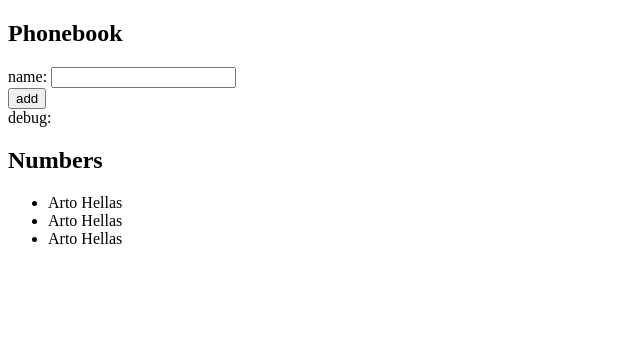
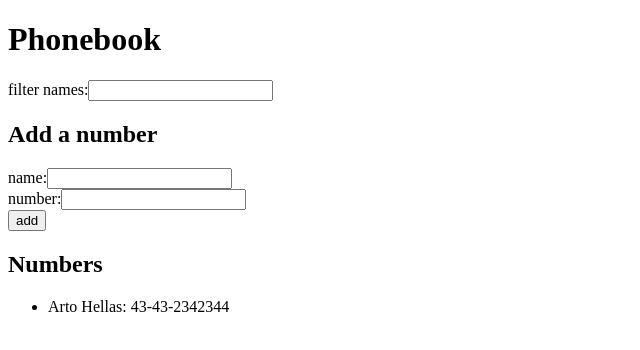
Before and after one commit to mirdevilar/hy-fs-p2, a React (Vite) app in the folder phonebook/: page / in a window 1280 px wide. Shown: the top 350 px of the page, without its empty margins (0-640 px from the left). Built offline with nearby package versions, Linux system fonts and the light colour scheme.

Commit message:
2.6-2.11

```diff
--- /dev/null
+++ b/phonebook/db.json
@@ -0,0 +1,24 @@
+{
+    "persons":[
+      {
+        "name": "Arto Hellas",
+        "number": "040-123456",
+        "id": 1
+      },
+      {
+        "name": "Ada Lovelace",
+        "number": "39-44-5323523",
+        "id": 2
+      },
+      {
+        "name": "Dan Abramov",
+        "number": "12-43-234345",
+        "id": 3
+      },
+      {
+        "name": "Mary Poppendieck",
+        "number": "39-23-6423122",
+        "id": 4
+      }
+    ]
+  }
--- a/phonebook/package.json
+++ b/phonebook/package.json
@@ -7,9 +7,11 @@
     "dev": "vite",
     "build": "vite build",
     "lint": "eslint . --ext js,jsx --report-unused-disable-directives --max-warnings 0",
-    "preview": "vite preview"
+    "preview": "vite preview",
+    "server": "npx json-server -p3001 --watch db.json"
   },
   "dependencies": {
+    "axios": "^1.6.5",
     "react": "^18.2.0",
     "react-dom": "^18.2.0"
   },
@@ -21,6 +23,7 @@
     "eslint-plugin-react": "^7.33.2",
     "eslint-plugin-react-hooks": "^4.6.0",
     "eslint-plugin-react-refresh": "^0.4.5",
+    "json-server": "^1.0.0-alpha.21",
     "vite": "^5.0.8"
   }
 }
--- a/phonebook/src/App.jsx
+++ b/phonebook/src/App.jsx
@@ -1,54 +1,138 @@
 import { useState } from 'react'
 
-const Person = ({person}) => {
+const Filter = ({handleChange, filter}) => {
   return (
-    <li className='person' >{person.name}</li>
+    <div>
+      filter names:
+      <input
+        onChange={handleChange}
+        value={filter}
+      />
+    </div>
   )
 }
 
-const PersonsList = ({persons}) => {
+const PersonsList = ({persons, filter}) => {
+  const list = persons
+    .filter(person => {
+      return (
+        !filter ||
+        person.name.toLowerCase()
+          .includes(filter.toLowerCase())
+      )
+    })
+    .map((person, i) =>
+    <li key={i} className='person' >{person.name}: {person.number}</li>
+    )
   return (
-    <ul>
-      {persons.map( (person, i) => <Person key={i} person={person} /> )}
-    </ul>
+    <ul>{list}</ul>
+  )
+}
+
+const AddPerson = ({newName, newNumber,
+handleNameUpdate, handleNumberUpdate, handleSubmitPerson}) => {
+
+
+
+  return (
+    <form>
+      <div>
+        name:
+        <input
+          onChange={handleNameUpdate}
+          value={newName}
+        />
+        <br />
+        number:
+        <input
+          onChange={handleNumberUpdate}
+          value={newNumber}
+        />
+      </div>
+      <div>
+        <button onClick={handleSubmitPerson} type="submit">add</button>
+      </div>
+    </form>
   )
 }
 
 const App = () => {
+  // STATES
+
   const [persons, setPersons] = useState([
-    { name: 'Arto Hellas' },
-    { name: 'Arto Hellas' },
-    { name: 'Arto Hellas' }
+    { name: 'Arto Hellas' , number: '43-43-2342344'}
   ])
   const [newName, setNewName] = useState('')
+  const [newNumber, setNewNumber] = useState('')
+  const [filter, setFilter] = useState('')
 
-  const handleNameUpdate = (e) => {
-    setNewName(e.target.value)
+  // FUNCTIONS
+
+  const addPerson = () => {
+    const exists = (persons.reduce((includes, person) => {
+      return person.name === newName
+        ? true
+        : includes
+    }, false))
+    console.log(JSON.stringify(persons));
+    if (exists) {
+      throw newName + ' is already in your phonebook!'
+    } else {
+      const person = {
+        name: newName,
+        number: newNumber,
+      }
+      setPersons(persons.concat(person))
+    }
   }
 
-  const addPerson = () => {
-    setPersons(persons.concat({name: newName}))
-  }
+  // HANDLERS
+
+  const handleFilterUpdate = (e) =>
+    setFilter(e.target.value)
+
+  const handleNameUpdate = (e) =>
+    setNewName(e.target.value)
+
+  const handleNumberUpdate = (e) =>
+    setNewNumber(e.target.value)
 
   const handleSubmitPerson = (e) => {
     e.preventDefault()
-    addPerson()
+
+    try {
+      addPerson()
+      setNewName('')
+      setNewNumber('')
+    } catch (error) {
+      console.log(error)
+      alert(error)
+    }
+
+    /*if (try) {
+      alert(try)
+    } else {
+
+    }*/
   }
 
   return (
     <div>
-      <h2>Phonebook</h2>
-      <form>
-        <div>
-          name: <input onChange={handleNameUpdate} />
-        </div>
-        <div>
-          <button onClick={handleSubmitPerson} type="submit">add</button>
-          <div>debug: {newName}</div>
-        </div>
-      </form>
+      <h1>Phonebook</h1>
+      <Filter
+        handleChange={handleFilterUpdate}
+        filter={filter}
+      />
+      <h2>Add a number</h2>
+      <AddPerson
+        newName={newName}
+        newNumber={newNumber}
+        handleNameUpdate={handleNameUpdate}
+        handleNumberUpdate={handleNumberUpdate}
+        handleSubmitPerson={handleSubmitPerson}
+      />
       <h2>Numbers</h2>
-      <PersonsList persons={persons} />
+      <PersonsList persons={persons} filter={filter} />
     </div>
   )
 }
```
Also changed, not shown: 1 other file (tests, documents, lock files or other folders).
